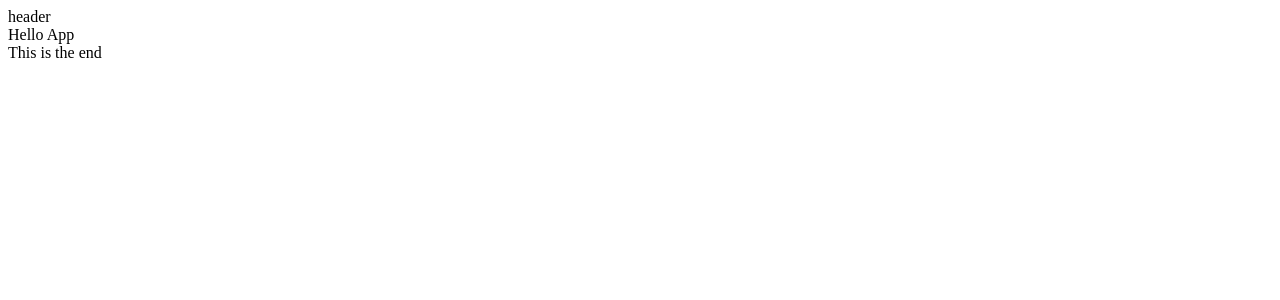
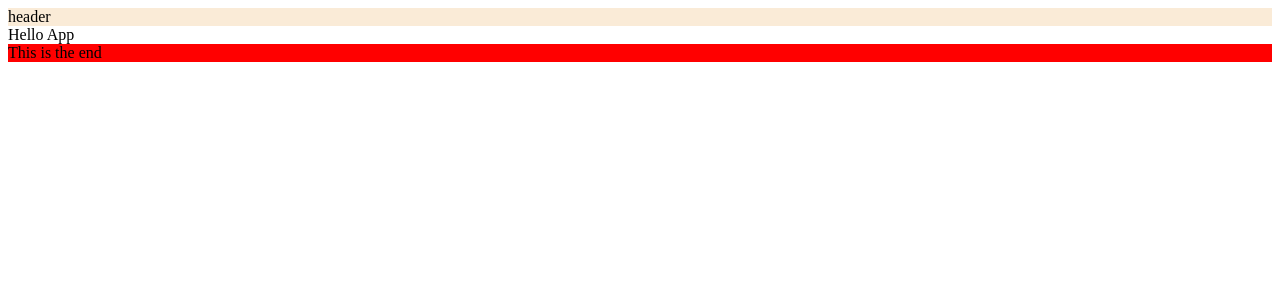
Before and after one commit to sansubed/ReactBackendFrontend, a React (Vite) app: page / in a window 1280 px wide. Shown: the top 300 px of the page. Built offline with nearby package versions, Linux system fonts and the light colour scheme.

Commit message:
create css for header and footer

```diff
--- /dev/null
+++ b/src/footer.css
@@ -0,0 +1,3 @@
+.footer {
+  background-color: red;
+}
--- a/src/footer.jsx
+++ b/src/footer.jsx
@@ -1,5 +1,7 @@
+import "./footer.css";
+
 function Footer() {
-  return <div>This is the end</div>;
+  return <div className="footer">This is the end</div>;
 }
 
 export default Footer;
--- /dev/null
+++ b/src/header.css
@@ -0,0 +1,3 @@
+.header {
+  background-color: antiquewhite;
+}
--- a/src/header.jsx
+++ b/src/header.jsx
@@ -1,5 +1,7 @@
+import "./header.css";
+
 function Header() {
-  return <div>header</div>;
+  return <div className="header">header</div>;
 }
 
 export default Header;
```
